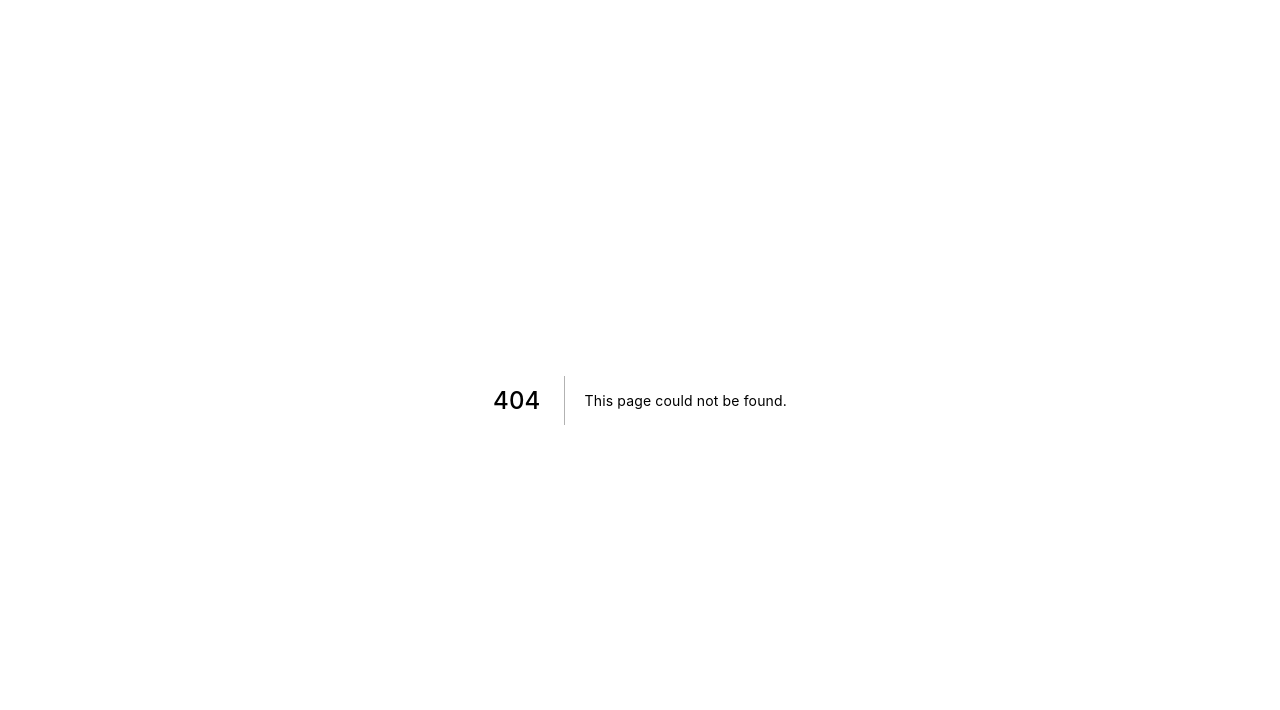
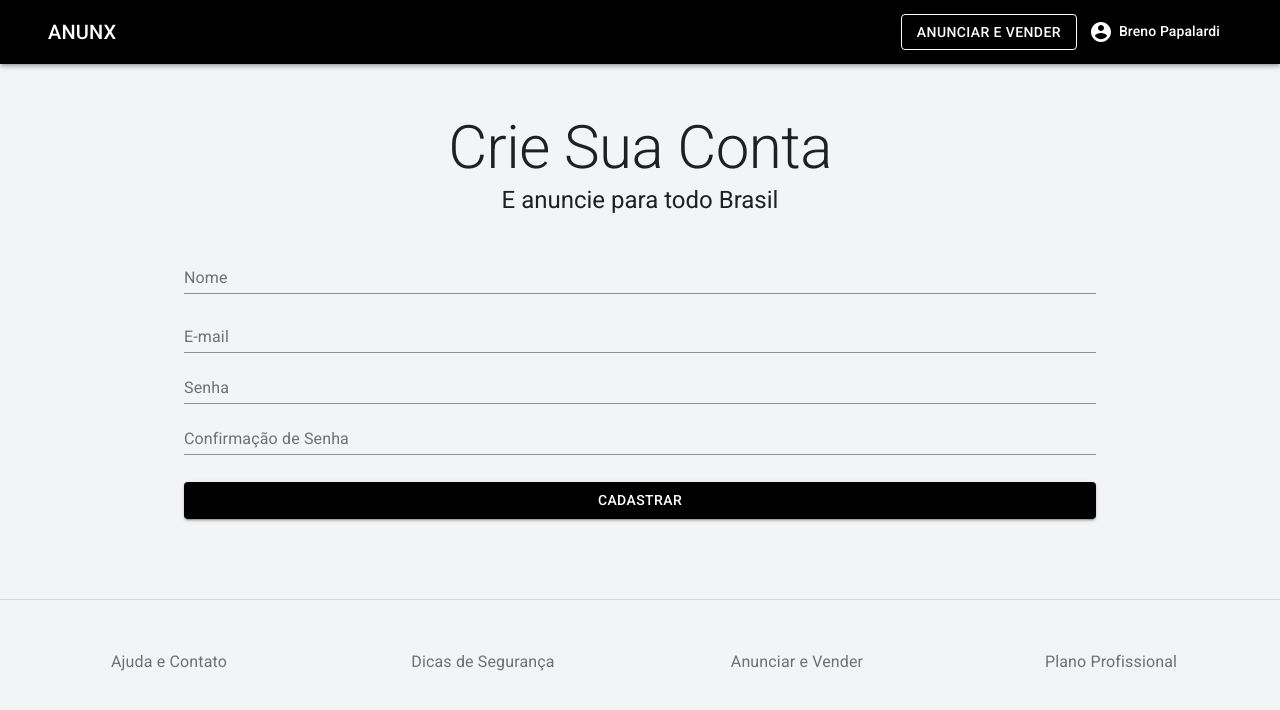
Before and after one commit to brenopapalardi/anunx, a Next.js app: page /auth/signup in a window 1280 px wide. Before the commit this address had no page. Shown: the top 710 px of the page. Built offline with nearby package versions, Linux system fonts and the light colour scheme.

Commit message:
adicionando pagina de signup

```diff
--- /dev/null
+++ b/pages/auth/signup/formValues.js
@@ -0,0 +1,28 @@
+import * as yup from 'yup'
+
+const initialValues = {
+    name:'',
+    email:'',
+    password:'',
+    passwordConf:'',
+}
+
+const validationSchema = yup.object().shape({
+    name: yup.string()
+    .required('Campo Obrigatório'),
+    email: yup.string()
+    .email('Digite um email válido')
+    .required('Campo Obrigatório'),
+    password: yup.string()
+    .min(6, 'Mínimo de 6 caracteres')
+    .required('Campo Obrigatório'),
+    passwordConf : yup.string()
+    .required('Campo Obrigatório')
+    .oneOf([yup.ref('password'),null], 'As senhas precisam ser iguais'),
+
+})
+
+export {
+    initialValues,
+    validationSchema,
+}
--- /dev/null
+++ b/pages/auth/signup/index.js
@@ -0,0 +1,123 @@
+import { Formik } from 'formik'
+import TemplateDefault from '../../../src/templates/Default'
+import {
+    Box,
+    Container,
+    Typography,
+    InputLabel,
+    Input,
+    FormControl,
+    FormHelperText,
+    Button
+} from '@material-ui/core'
+
+import { initialValues, validationSchema } from './formValues'
+import useStyles from './styles'
+
+const Signup = () => {
+    const classes = useStyles()
+
+    return (
+        <TemplateDefault>
+            <Container maxWidth="sm" component="main" className={classes.container}>
+                <Typography component ="h1" variant="h2" align="center" color="textPrimary">
+                    Crie Sua Conta
+                </Typography>
+                <Typography component ="h5" variant="h5" align="center" color="textPrimary">
+                    E anuncie para todo Brasil
+                </Typography>
+            </Container>
+
+
+            <Container maxWidth="md">
+                <Box className={classes.Box}>
+                    <Formik
+                        initialValues={initialValues}
+                        validationSchema={validationSchema}
+                        onSubmit={(values) => {
+                            console.log('ok form enviado',values)
+
+                        }}
+                    >
+                        {
+                            ({
+                                touched,
+                                values,
+                                errors,
+                                handleChange,
+                                handleSubmit
+                            }) => {
+                                return(
+                                    <form onSubmit={handleSubmit}>
+                                      <FormControl fullWidth error={errors.name && touched.name} className={classes.formControl}>
+                                            <InputLabel className={classes.inputLabel}>Nome</InputLabel>
+                                            <Input
+                                                name="name"
+                                                value={values.name}
+                                                onChange={handleChange}
+                                            />
+                                            <FormHelperText>
+                                                { errors.name && touched.name ? errors.name : null }
+                                            </FormHelperText>
+                                        </FormControl>
+
+                                        <FormControl error={errors.email && touched.email} fullWidth>
+                                            <InputLabel>E-mail</InputLabel>
+                                            <Input
+                                                name="email"
+                                                type="email"
+                                                value={values.email}
+                                                onChange={handleChange}
+                                            />
+                                            <FormHelperText>
+                                                { errors.email && touched.email ? errors.email : null }
+                                            </FormHelperText>
+                                        </FormControl>
+
+                                        <FormControl error={errors.password && touched.password} fullWidth>
+                                            <InputLabel>Senha</InputLabel>
+                                            <Input
+                                                name="password"
+                                                type="password"
+                                                value={values.password}
+                                                onChange={handleChange}
+                                            />
+                                            <FormHelperText>
+                                                { errors.password && touched.password ? errors.password : null }
+                                            </FormHelperText>
+                                        </FormControl>
+
+                                          <FormControl error={errors.passwordConf && touched.passwordConf} fullWidth>
+                                            <InputLabel>Confirmação de Senha</InputLabel>
+                                            <Input
+                                                name="passwordConf"
+                                                type="password"
+                                                value={values.passwordConf}
+                                                onChange={handleChange}
+                                            />
+                                            <FormHelperText>
+                                                { errors.passwordConf && touched.passwordConf ? errors.passwordConf : null }
+                                            </FormHelperText>
+                                        </FormControl>
+
+                                        <Button
+                                            type="submit"
+                                            fullWidth
+                                            variant="contained"
+                                            color="primary"
+                                            className={classes.submit}
+                                            >
+                                                Cadastrar
+                                        </Button>
+                                    </form>
+                                )
+                            }
+                        }
+                    </Formik>
+                </Box>
+            </Container>
+        </TemplateDefault>
+    )
+}
+
+export default Signup
--- /dev/null
+++ b/pages/auth/signup/styles.js
@@ -0,0 +1,19 @@
+import { makeStyles } from '@material-ui/styles'
+
+const useStyles = makeStyles((theme) => ({
+    container: {
+        marginBottom: 30
+    },
+    box: {
+        backgroundColor: theme.palette.background.white,
+        padding:theme.spacing(3),
+     },
+    formControl: {
+        marginBottom: theme.spacing(1),
+    },
+    submit: {
+        margin: theme.spacing(3,0,2)
+    },
+}))
+
+export default useStyles
```
